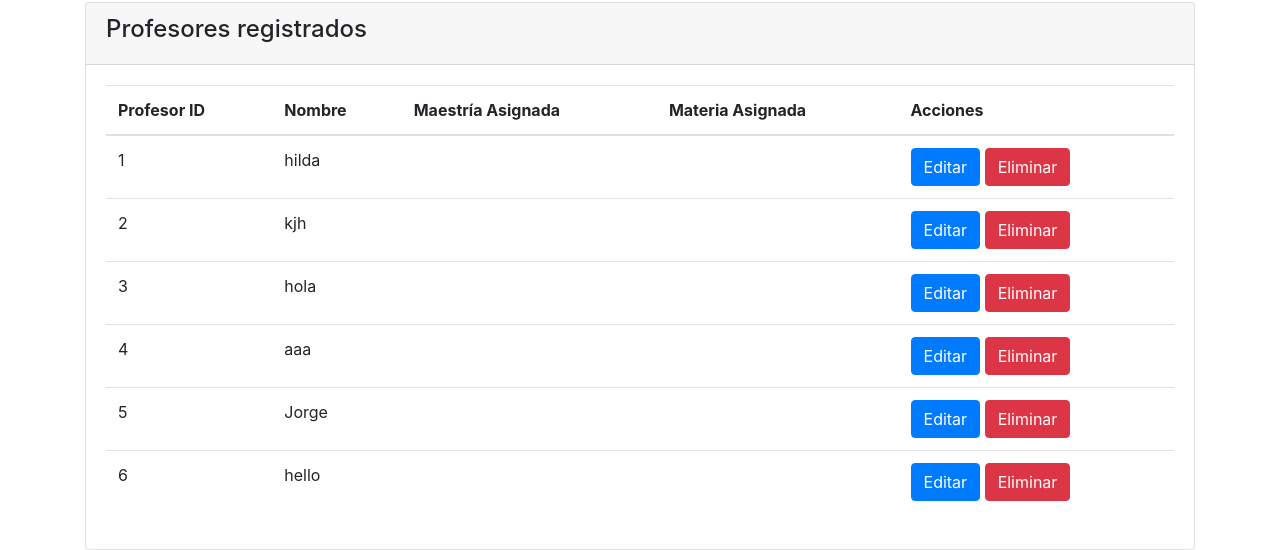
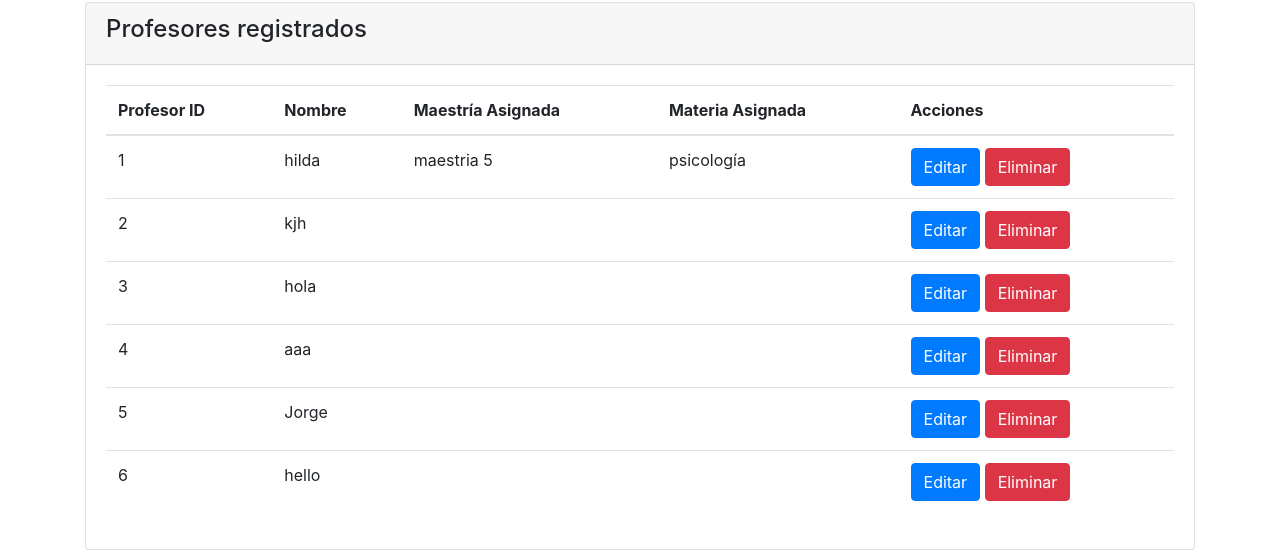
Before and after one commit to JavierCohuo/CRUD-usuarios-php-main, a PHP site: page /profesores.php in a window 1280 px wide. Shown: the part 846-1396 px from the top of the page. Run offline with PHP 8.4, Linux system fonts and the light colour scheme; a user stored in the database is signed in; data comes from the database, SQL or seed files in the repository; data that the repository does not hold is empty; some libraries are stand-ins or nearby versions.

Commit message:
ver profesores registrados

```diff
--- a/profesores.php
+++ b/profesores.php
@@ -17,7 +17,7 @@ if ($_SERVER["REQUEST_METHOD"] == "POST") {
         $materia_id = $_POST['materia_id'];
 
         // Insertar la asignación en la tabla de relaciones
-        $sql_insert_asignacion = "INSERT INTO profesor_maestria_materia (profesor_id, maestria_id, materia_id) VALUES ($profesor_id, $maestria_id, $materia_id)";
+        $sql_insert_asignacion = "INSERT INTO materias (profesor_id, maestria_id) VALUES ($profesor_id, $maestria_id)";
         mysqli_query($con, $sql_insert_asignacion);
     }
 
@@ -200,7 +200,7 @@ $query_materias = mysqli_query($con, $sql_materias);
                                             <?php
                                             // Consultar las maestrías asignadas al profesor
                                             $profesor_id = $row_profesor['profesor_id'];
-                                            $sql_maestrias_asignadas = "SELECT * FROM maestrias WHERE maestria_id IN (SELECT maestria_id FROM profesor_maestria_materia WHERE profesor_id = $profesor_id)";
+                                            $sql_maestrias_asignadas = "SELECT * FROM maestrias WHERE maestria_id IN (SELECT maestria_id FROM materias WHERE profesor_id = $profesor_id)";
                                             $query_maestrias_asignadas = mysqli_query($con, $sql_maestrias_asignadas);
                                             while ($row_maestria = mysqli_fetch_array($query_maestrias_asignadas)) {
                                                 echo $row_maestria['nombre_maestria'] . "<br>";
@@ -210,7 +210,7 @@ $query_materias = mysqli_query($con, $sql_materias);
                                         <td>
                                             <?php
                                             // Consultar las materias asignadas al profesor
-                                            $sql_materias_asignadas = "SELECT * FROM materias WHERE clave_materia IN (SELECT clave_materia FROM profesor_maestria_materia WHERE profesor_id = $profesor_id)";
+                                            $sql_materias_asignadas = "SELECT * FROM materias WHERE clave_materia IN (SELECT clave_materia FROM maestria_materias WHERE profesor_id = $profesor_id)";
                                             $query_materias_asignadas = mysqli_query($con, $sql_materias_asignadas);
                                             while ($row_materia = mysqli_fetch_array($query_materias_asignadas)) {
                                                 echo $row_materia['nombre_materia'] . "<br>";
```
